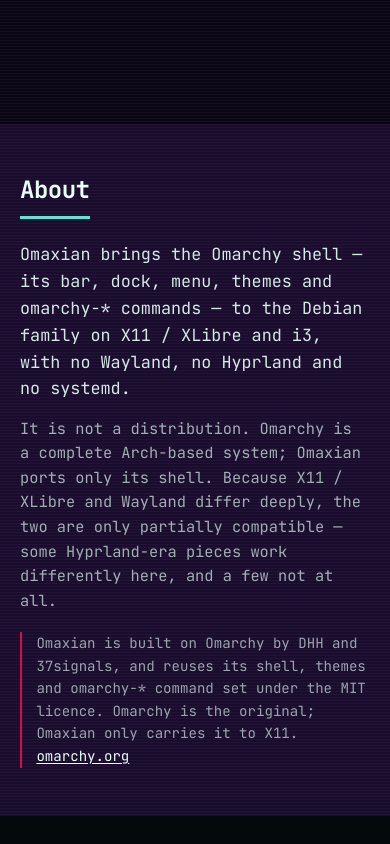
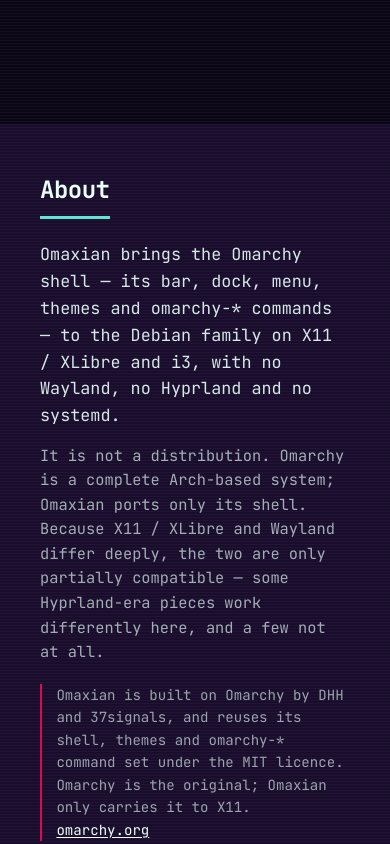
Before and after one commit to aozora/omaxian-website, a SvelteKit app: page / in a window 390 px wide. Shown: the part 1560-2404 px from the top of the page. Built offline with nearby package versions, Linux system fonts and the light colour scheme.

Commit message:
Refactor layout and styles in +page.svelte for 'About' and 'Gallery' sections
- Introduced 'about-inner' and 'gallery-inner' classes for improved grid structure.
- Updated styles to utilize subgrid for better alignment and responsiveness.
- Removed unnecessary media queries to streamline CSS.

```diff
--- a/src/routes/+page.svelte
+++ b/src/routes/+page.svelte
@@ -198,7 +198,7 @@
 
 	<!-- ============ ABOUT (pitch · scope · attribution) ============ -->
 	<section class="about">
-		<div class="block-centered">
+		<div class="about-inner block-centered">
 			<h2 class="rule">About</h2>
 			<p class="pitch">{PITCH}</p>
 			<p class="scope">{SCOPE}</p>
@@ -261,7 +261,7 @@
 
 	<!-- ============ ON SCREEN ============ -->
 	<section class="gallery">
-		<div class="block-centered">
+		<div class="gallery-inner block-centered">
 			<h2 class="rule">On screen</h2>
 			<div class="shots">
 				{#each SHOTS as s, i (s.src)}
@@ -368,10 +368,6 @@
 		> .full-bleed {
 			width: 100%;
 			grid-column: 1 / -1;
-		}
-
-		@media (min-width: 48em) {
-			grid-template-columns: 40px minmax(auto, 1216px) 40px;
 		}
 
 		@media (min-width: 90em) {
@@ -645,6 +641,8 @@
 	/* ---------- about -------------------------------------------------------- */
 	.about {
 		grid-column: 1 / -1;
+		display: grid;
+		grid-template-columns: subgrid;
 		border-top: 0;
 		background:
 			repeating-linear-gradient(
@@ -656,6 +654,10 @@
 			),
 			var(--omx-galaxy-darker-blue);
 	}
+	.about-inner {
+		grid-column: 2;
+	}
+
 	.pitch {
 		margin: 0 0 0.9rem;
 		max-width: 46rem;
@@ -768,6 +770,8 @@
 	/* ---------- screenshot gallery ------------------------------------------- */
 	.gallery {
 		grid-column: 1 / -1;
+		display: grid;
+		grid-template-columns: subgrid;
 		border-top: 0;
 		background:
 			repeating-linear-gradient(
@@ -778,6 +782,9 @@
 				transparent 3px
 			),
 			var(--omx-galaxy-dark-blue);
+	}
+	.gallery-inner {
+		grid-column: 2;
 	}
 	.shots {
 		display: grid;
```
